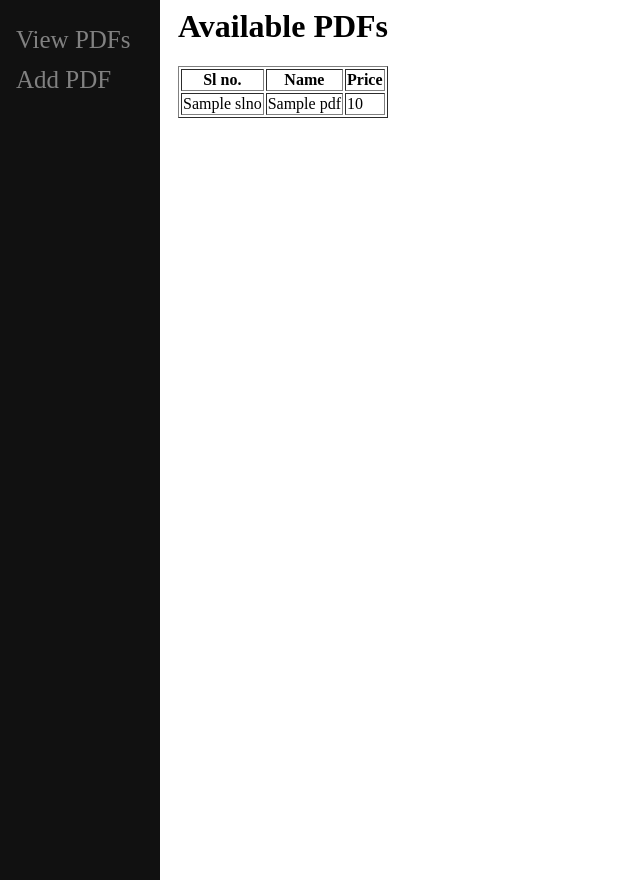
After one commit to AnanyaShetty21/XeroxShopWebsite, a Django app: template xeroxproject/xeroxapp/templates/xeroxapp/pdflist.html in a window 1280 px wide. The commit adds this page. Shown: the whole page, without its empty margins (0-640 px from the left). Run offline with Django 4.2, Linux system fonts and the light colour scheme; the template is opened without the code that fills it: most values are stand-ins (such as "Sample title", 1, 10 or a date in 2020).

Commit message:
Completed the sidebar

```diff
--- a/xeroxproject/xeroxapp/addpdf.py
+++ b/xeroxproject/xeroxapp/addpdf.py
@@ -1,6 +1,6 @@
 from django import forms
 
 class AddPDF(forms.Form):
-	Slno = forms.IntegerField(label = "slno")
-	name = forms.CharField(label = "name", max_length = 300)
-	price = forms.IntegerField(label = "price")
+	Slno = forms.IntegerField(label = "Sl no.")
+	name = forms.CharField(label = "Name", max_length = 300)
+	price = forms.IntegerField(label = "Price")
--- a/xeroxproject/xeroxapp/templates/xeroxapp/base.html
+++ b/xeroxproject/xeroxapp/templates/xeroxapp/base.html
@@ -37,6 +37,7 @@
 
 <body>
 	<div class="sidenav">
+		<a href="/pdflist">View PDFs</a>
 		<a href="/addpdf">Add PDF</a>
 	</div>
 
--- /dev/null
+++ b/xeroxproject/xeroxapp/templates/xeroxapp/pdflist.html
@@ -0,0 +1,15 @@
+{% extends "xeroxapp/base.html" %}
+{% block title %}PDF List{% endblock %}
+{% block content %}<h1>Available PDFs</h1>
+
+
+<table border="1">
+	<tr><th>Sl no.</th><th>Name</th><th>Price</th></tr>
+{% for pdf in p.pdf_set.all %}
+	<tr><td>{{pdf.Slno}}</td><td>{{pdf.name}}</td><td>{{pdf.price}}</td></tr>
+
+{% endfor %}
+</table>
+
+
+{% endblock %}
```
Also changed, not shown: xeroxproject/xeroxapp/views.py (+3 -17 lines), xeroxproject/db.sqlite3.
